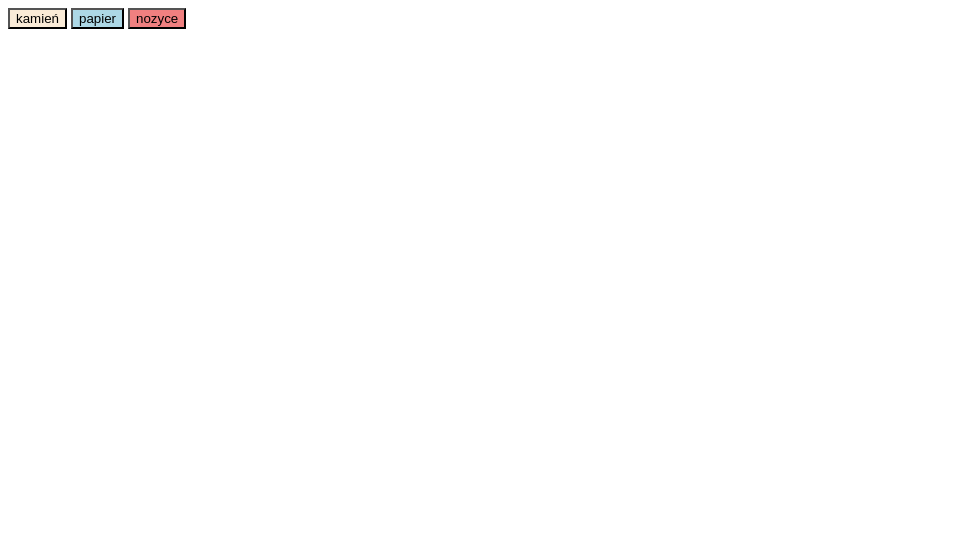
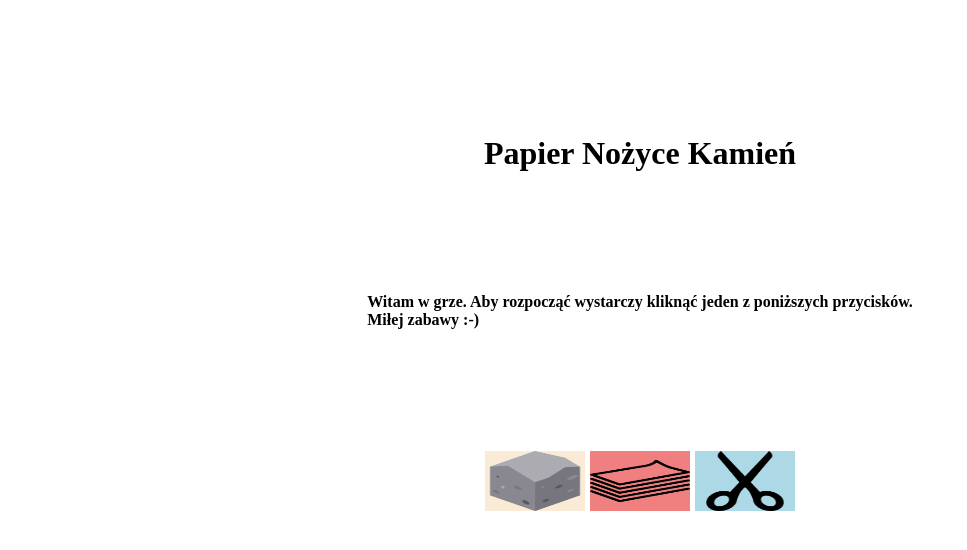
Before and after one commit to mrowsek/javascript-prework, a website: page index.html in a window 1280 px wide. Shown: the whole page, without its empty margins (0-967 px from the left). Drawn offline with Linux system fonts and the light colour scheme.

Commit message:
add images

```diff
--- a/index.html
+++ b/index.html
@@ -6,13 +6,23 @@
 	<link rel="stylesheet" href="css/style.css">
 </head>
 <body>
+	<div id="header" class="header">
+		<h1>Papier Nożyce Kamień</h1>
+	</div>
 	<div class="container">
-		<div id="buttons"></div>
-			<button class="btn btn-1" id="play-rock">kamień</button>
-			<button class="btn btn-2" id="play-paper">papier</button>
-			<button class="btn btn-3" id="play-scissors">nozyce</button>
-		<div id="messages"></div>
+		<div class="anser">
+			<h4>Witam w grze. Aby rozpocząć wystarczy kliknąć jeden z poniższych przycisków.
+				<br>
+				Miłej zabawy :-)
+			</h4>
+		</div>
 	</div>
+	<div class="container">
+			<button class="btn btn-1" id="play-rock"><img src="./images/rock.png" alt=""></button>
+			<button class="btn btn-2" id="play-paper"><img src="./images/paper.png" alt=""></button>
+			<button class="btn btn-3" id="play-scissors"><img src="./images/scissors.png" alt=""></button>
+		</div>
+		<div id="messages" class="answer"></div>
 	<script src="js/functions.js"></script>
 	<script src="js/script.js"></script>
 </body>
--- a/js/functions.js
+++ b/js/functions.js
@@ -1,7 +1,7 @@
 function printMessage(msg){
 	let div = document.createElement('div');
 	div.innerHTML = msg;
-	document.getElementById('messages').appendChild(div);
+	document.getElementById('messages').appendChild(div).classList.add('score');
 }
 
 function clearMessages(){
--- a/js/script.js
+++ b/js/script.js
@@ -1,4 +1,3 @@
-
 {
 document.getElementById('play-rock').addEventListener('click', function(){playGame('1');});
 document.getElementById('play-paper').addEventListener('click', function(){playGame('2');});
@@ -22,19 +21,19 @@ function playGame(playerInput) {
     };
 
     const displayResult = function (argComputerMove, argPlayerMove) {
-        printMessage('Twój ruch to: ' + argPlayerMove);
-        printMessage('Moj ruch to: ' + argComputerMove);
+        printMessage('Ja: ' + argPlayerMove);
+        printMessage('Pc: ' + argComputerMove);
 
         if( argComputerMove == 'kamień' && argPlayerMove == 'papier'){
             printMessage('Ty wygrywasz!');
         }else if(argComputerMove == 'papier' && argPlayerMove == 'papier'){
             printMessage('Remis');
         }else if (argComputerMove == 'nożyce' && argPlayerMove == 'papier'){
-            printMessage('Przegrales');
+            printMessage('Przegrałeś');
         } else if(argComputerMove == 'kamień' && argPlayerMove == 'kamień'){
             printMessage('Remis');
         }else if (argComputerMove == 'papier' && argPlayerMove == 'kamień'){
-            printMessage('Przegrales');
+            printMessage('Przegrałeś');
         }else if (argComputerMove == 'nożyce' && argPlayerMove == 'kamień'){
             printMessage('Wygrałeś');
         }else if(argComputerMove == 'kamień' && argPlayerMove == 'nożyce'){
--- a/sass/style.scss
+++ b/sass/style.scss
@@ -1,11 +1,66 @@
 /* Buttons */
+.container {
+    display: flex;
+    justify-content: center;
+    margin-top: 100px;
+}
+
+.answer {
+    display: block;
+    text-align: center;
+}
+
+.score {
+    margin-top: 20px;
+    font-size: 18px;
+    font-weight: 800;
+}
+
+.header {
+    text-align: center;
+    margin-top: 135px;
+}
 
 .btn-1 {
+    position: relative;
     background-color: antiquewhite;
+    border: 0;
+    height: 60px;
+    width: 100px;
+
+    img{
+        position: absolute;
+        margin: -30px 0 0 -50px;
+        width: 100%;
+        height: 100%;
+    }
 }
 .btn-2 {
-    background-color: lightblue;
+    position: relative;
+    margin: 0 5px;
+    background-color: lightcoral;
+    border: 0;
+    height: 60px;
+    width: 100px;
+
+    img{
+        position: absolute;
+        margin: -30px 0 0 -50px;
+        width: 100%;
+        height: 100%;
+    }
 }
 .btn-3 {
-    background-color: lightcoral;
+    position: relative;
+    background-color: lightblue;
+    border: 0;
+    height: 60px;
+    width: 100px;
+
+    img{
+        position: absolute;
+        margin: -30px 0 0 -50px;
+        width: 100%;
+        height: 100%;
+    }
 }
```
Also changed, not shown: css/style.css, images/paper.png (added), images/rock.png (added), images/scissors.png (added), 1 other file.
